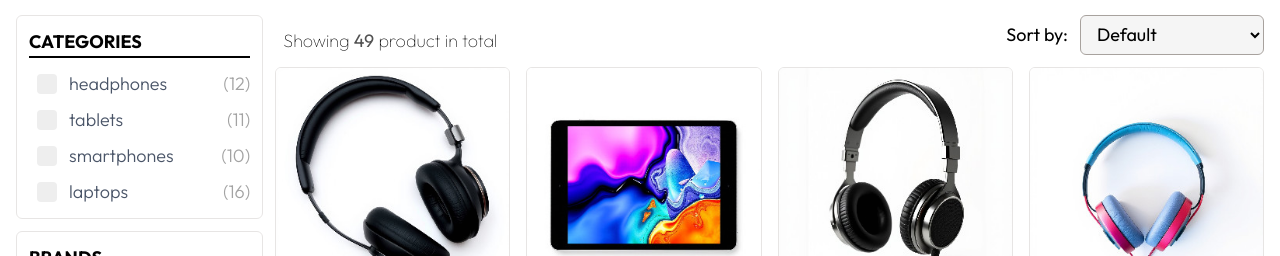
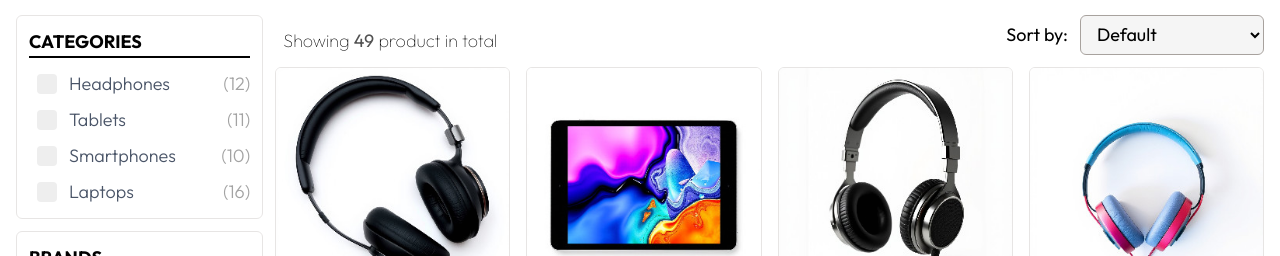
Before and after one commit to damjans92/tech-lounge, a React (Vite) app: page / in a window 1280 px wide. Shown: the part 353-609 px from the top of the page. Built offline with nearby package versions, Linux system fonts and the light colour scheme.

Commit message:
fixed category name

```diff
--- a/src/components/shop/filters/CategoryFilter.tsx
+++ b/src/components/shop/filters/CategoryFilter.tsx
@@ -42,7 +42,7 @@ export const CategoryFilter = ({
                 value={category}
                 onChange={handleChangeCategory}
               />
-              <span>{category}</span>
+              <span className="capitalize">{category}</span>
               <span className="ml-auto text-neutral-400">
                 ({productsPerFilter("category", category)})
               </span>
```
